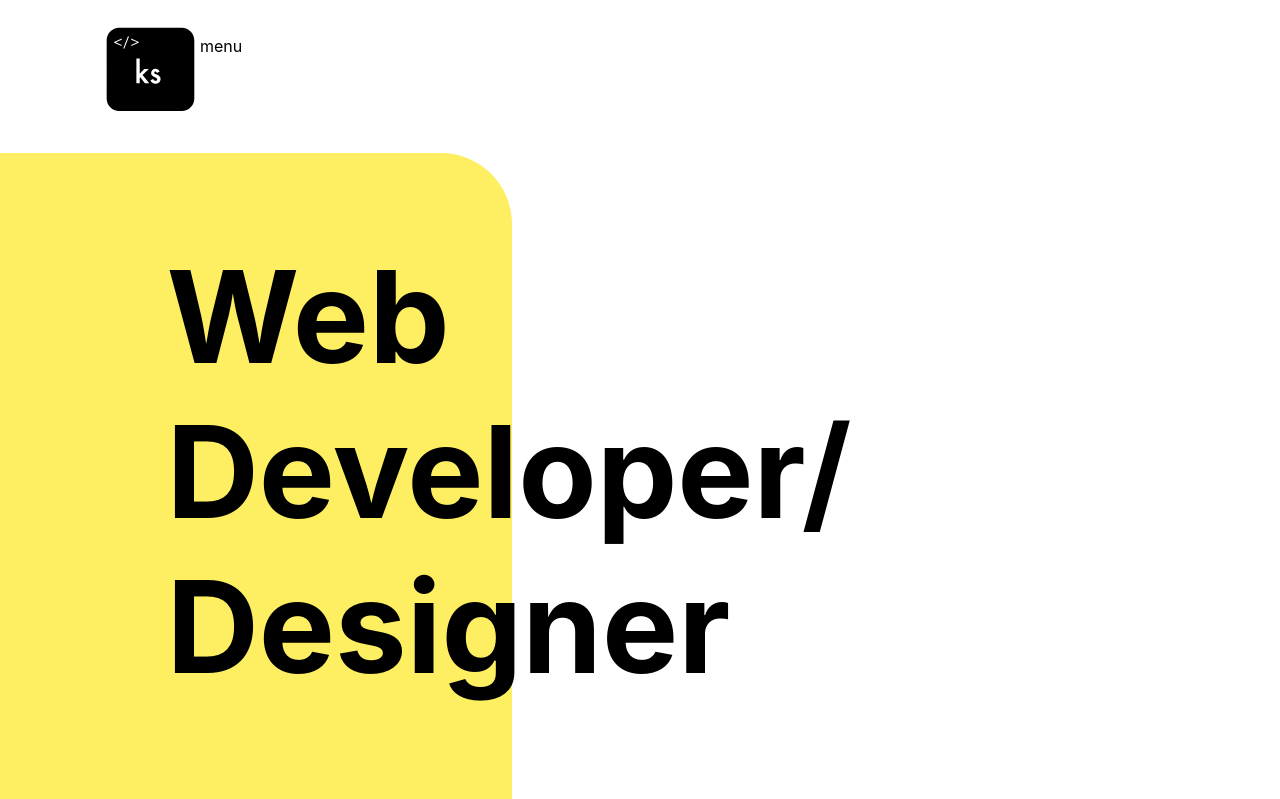
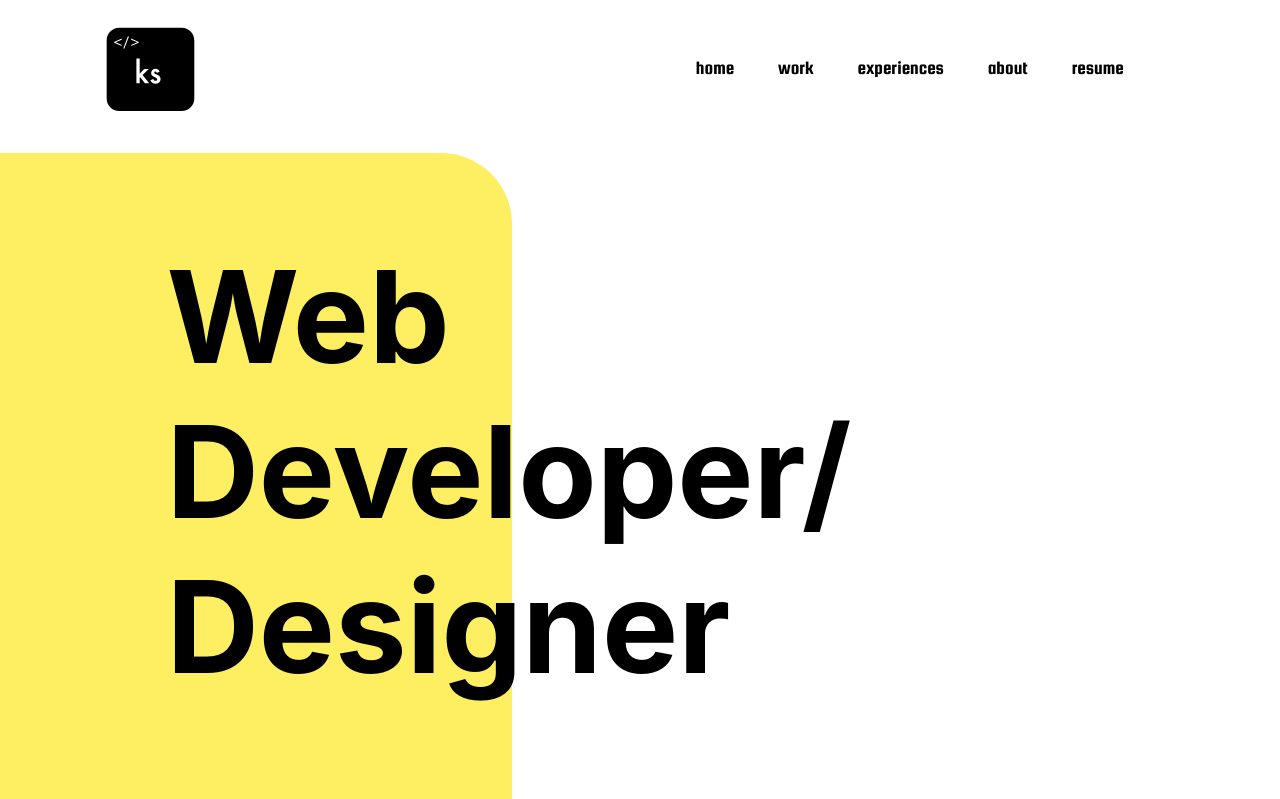
Before and after one commit to silvodesigns/silvodesigns.github.io, a React (Create React App) app: page / in a window 1280 px wide. Shown: the top 799 px of the page. Built offline with nearby package versions, Linux system fonts and the light colour scheme.

Commit message:
fixed merge issue

```diff
--- a/src/components/Header.js
+++ b/src/components/Header.js
@@ -11,8 +11,18 @@ function Header() {
     return (
         <div className="header">
             <header className="App-header">
-                <img src={logo} className="logo" alt="logo" />
-                <p className="menu-btm" onClick={toggleMenu}>menu</p>
+                <div className="logo-container">  <img src={logo} className="logo" alt="logo" /></div>
+                <nav>
+                    <ul>
+                        <li id="menu-item"><div className="blue-icon"></div>home</li>
+                        <li id="menu-item"><div className="blue-icon"></div>work</li>
+                        <li id="menu-item"><div className="blue-icon"></div>experiences</li>
+                        <li id="menu-item"><div className="blue-icon"></div>about</li>
+                        <li id="menu-item"><div className="blue-icon"></div>resume</li>
+                    </ul>
+                </nav>
+
+                {/* <p className="menu-btm" onClick={toggleMenu}>menu</p> */}
             </header>
         </div >
     );
```
